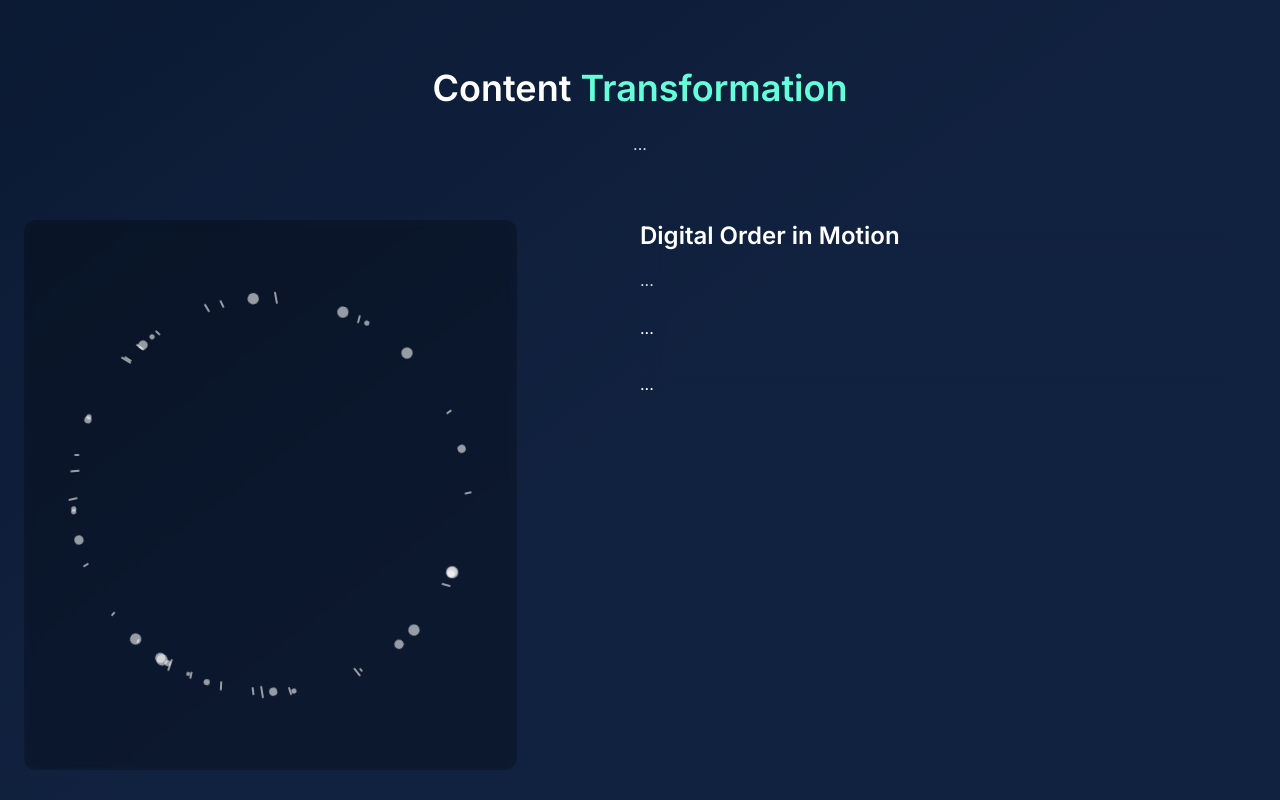
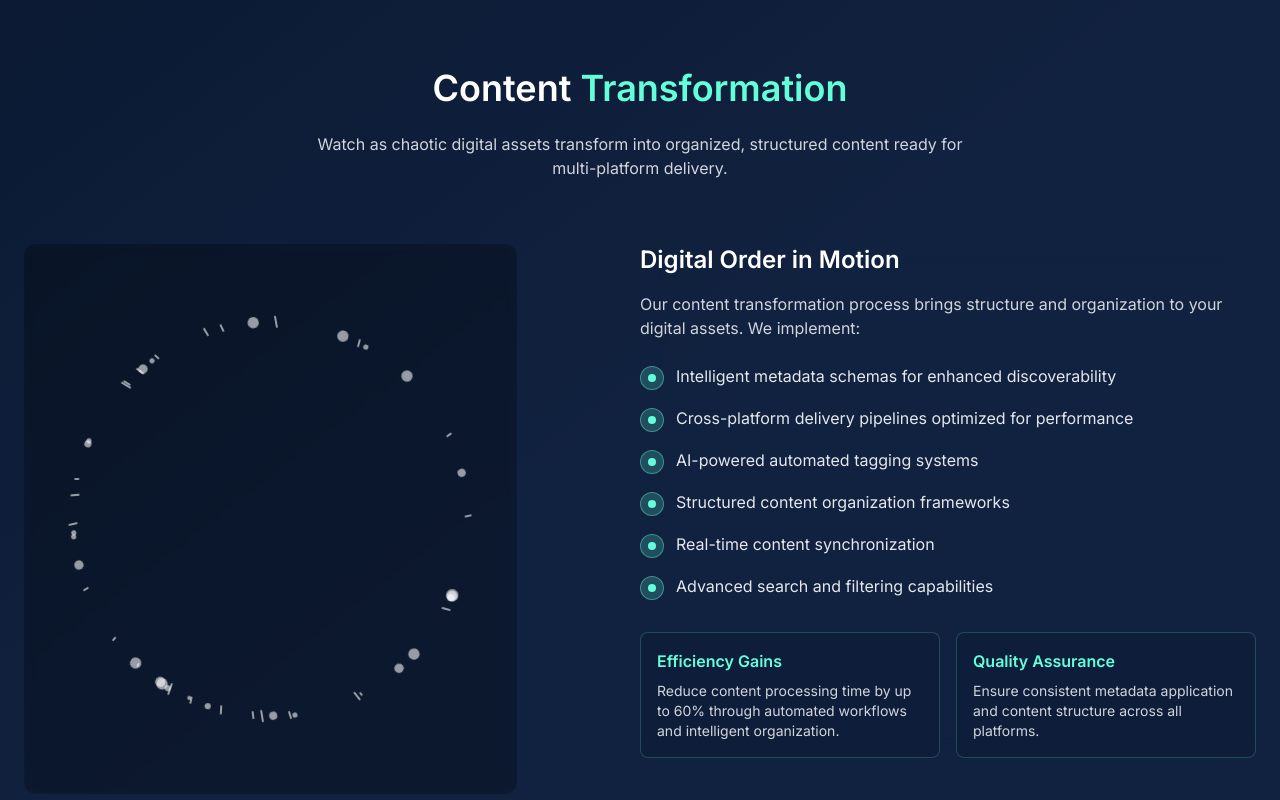
Before and after one commit to isthatamullet/tylergohr-homepage, a React (Vite) app in the folder project/: page / in a window 1280 px wide. Shown: the part 860-1660 px from the top of the page. Built offline with nearby package versions, Linux system fonts and the light colour scheme.

Commit message:
content fix

```diff
--- a/project/src/components/ContentTransformation.tsx
+++ b/project/src/components/ContentTransformation.tsx
@@ -1,33 +1,23 @@
 import React, { useRef, useEffect, useState } from 'react';
-// Removed Link import
+// Link import removed as unused
 import DataStream from './DataStream';
 
-// Helper function to check if mobile (adjust breakpoint if needed)
-const isMobileScreen = () => typeof window !== 'undefined' && window.innerWidth < 768;
+// Helper function to check if mobile remains removed as state was removed
 
 const ContentTransformation: React.FC = () => {
   const sectionRef = useRef<HTMLElement>(null);
-  // REMOVED contentRef, contentHeight - relying on CSS height now
+  // REMOVED contentRef, contentHeight
   const [isVisible, setIsVisible] = useState(false);
   const [scrollProgress, setScrollProgress] = useState(0);
-  // --- Re-added isMobile state ---
-  const [isMobile, setIsMobile] = useState(isMobileScreen());
-  // -----------------------------
+  // REMOVED isMobile state
 
-  // --- Re-added effect to handle screen resize ---
-  useEffect(() => {
-    const handleResize = () => { setIsMobile(isMobileScreen()); };
-    window.addEventListener('resize', handleResize);
-    handleResize(); // Initial check
-    return () => window.removeEventListener('resize', handleResize);
-  }, []);
-  // -------------------------------------------
+  // REMOVED useEffect for screen resize
 
-  // Effect for Intersection Observer (visibility) & Scroll Progress
+  // Effect for Intersection Observer (visibility) & Scroll Progress ONLY
   useEffect(() => {
     const intersectionObserver = new IntersectionObserver(
       ([entry]) => setIsVisible(entry.isIntersecting),
-      { threshold: 0.1 }
+      { threshold: 0.1 } // Observe visibility
     );
 
     const handleScroll = () => {
@@ -53,13 +43,13 @@ const ContentTransformation: React.FC = () => {
       window.removeEventListener('scroll', handleScroll);
     };
   // Run only once on mount
-  }, []);
+  }, []); // Dependency array is empty
 
   return (
     <section
       ref={sectionRef}
       id="transformation"
-      className="py-32 bg-navy-light relative overflow-hidden content-visibility-auto mb-16"
+      className="py-32 bg-navy-light relative overflow-hidden content-visibility-auto mb-16" // Removed content-visibility-auto just in case
     >
       {/* Background Gradient */}
       <div className="absolute inset-0 bg-gradient-to-br from-navy-dark/50 via-transparent to-navy-light/80 z-0"></div>
@@ -70,7 +60,11 @@ const ContentTransformation: React.FC = () => {
             <span className="text-white">Content </span>
             <span className="text-teal">Transformation</span>
           </h2>
-          <p className="text-gray-300 max-w-2xl mx-auto relative z-20">...</p>
+          {/* --- RESTORED Paragraph Text --- */}
+          <p className="text-gray-300 max-w-2xl mx-auto relative z-20">
+            Watch as chaotic digital assets transform into organized, structured content ready for multi-platform delivery.
+          </p>
+          {/* ----------------------------- */}
         </div>
 
         {/* Original gap-8 */}
@@ -78,30 +72,24 @@ const ContentTransformation: React.FC = () => {
 
           {/* Data Stream Component Container */}
           <div
-            // --- UPDATED className: Defines aspect, height, sticky responsively ---
             className={`relative w-full transition-opacity duration-500 ease-out
                       md:w-[45%] lg:w-[40%]
                       min-w-[300px] max-w-[600px]
                       order-2 md:order-1
-                      aspect-square md:aspect-auto ${/* Shape: Square mobile, auto desktop */''}
-                      md:h-[500px] lg:h-[550px] ${/* Fixed height on desktop */''}
-                      md:sticky ${/* Sticky on desktop */''}
-                      md:self-start ${/* Prevent stretching */''}
+                      aspect-square md:aspect-auto
+                      md:h-[500px] lg:h-[550px]
+                      md:sticky
+                      md:self-start
                     `}
-            // --------------------------------------------------------------------
-            // --- UPDATED style: Conditional position, no height ---
             style={{
-              // Explicitly set position based on screen size via style to ensure override
-              position: isMobile ? 'relative' : 'sticky',
-              top: '6rem', // Apply sticky top offset always
+              // Removed height property from style
+              position: 'sticky', // Keep sticky always for simplicity now
+              top: '6rem',
               opacity: isVisible ? 1 : 0,
               transform: isVisible ? 'translateY(0)' : 'translateY(10px)',
             }}
-            // ------------------------------------------------------
           >
-            {/* Inner div needs height to contain DataStream */}
-            {/* Let's try h-full, which should respect aspect-square or fixed height */}
-            <div className="relative h-full bg-black/10 backdrop-blur-sm rounded-xl overflow-hidden"> {/* Added bg for visibility */}
+            <div className="relative h-full bg-black/10 backdrop-blur-sm rounded-xl overflow-hidden">
               <DataStream isVisible={isVisible} scrollProgress={scrollProgress} />
             </div>
           </div>
@@ -112,11 +100,39 @@ const ContentTransformation: React.FC = () => {
             className="w-full md:w-[55%] lg:w-1/2 md:ml-8 order-1 md:order-2 relative z-20"
           >
             <div className="bg-navy-light/95 backdrop-blur-md p-6 rounded-xl lg:bg-transparent lg:p-0">
-               {/* ... Text Content ... */}
+               {/* --- RESTORED Content --- */}
                <h3 className="text-2xl font-bold mb-4 text-white">Digital Order in Motion</h3>
-               <p className="text-gray-300 mb-6">...</p>
-               <ul className="space-y-4 mb-8">...</ul>
-               <div className="grid grid-cols-1 md:grid-cols-2 gap-4 mt-8">...</div>
+               <p className="text-gray-300 mb-6">
+                 Our content transformation process brings structure and organization to your digital assets. We implement:
+               </p>
+               <ul className="space-y-4 mb-8">
+                 {[
+                   'Intelligent metadata schemas for enhanced discoverability',
+                   'Cross-platform delivery pipelines optimized for performance',
+                   'AI-powered automated tagging systems',
+                   'Structured content organization frameworks',
+                   'Real-time content synchronization',
+                   'Advanced search and filtering capabilities'
+                 ].map((item, index) => (
+                   <li key={index} className="flex items-start">
+                     <div className="h-6 w-6 rounded-full bg-teal/20 border border-teal/40 flex items-center justify-center mr-3 mt-0.5">
+                       <div className="h-2 w-2 rounded-full bg-teal"></div>
+                     </div>
+                     <span className="text-gray-200">{item}</span>
+                   </li>
+                 ))}
+               </ul>
+               <div className="grid grid-cols-1 md:grid-cols-2 gap-4 mt-8">
+                 <div className="bg-navy/30 backdrop-blur-sm rounded-lg p-4 border border-teal/20">
+                   <h4 className="text-teal font-semibold mb-2">Efficiency Gains</h4>
+                   <p className="text-gray-300 text-sm">Reduce content processing time by up to 60% through automated workflows and intelligent organization.</p>
+                 </div>
+                 <div className="bg-navy/30 backdrop-blur-sm rounded-lg p-4 border border-teal/20">
+                   <h4 className="text-teal font-semibold mb-2">Quality Assurance</h4>
+                   <p className="text-gray-300 text-sm">Ensure consistent metadata application and content structure across all platforms.</p>
+                 </div>
+               </div>
+               {/* ----------------------- */}
             </div>
           </div>
         </div>
```
